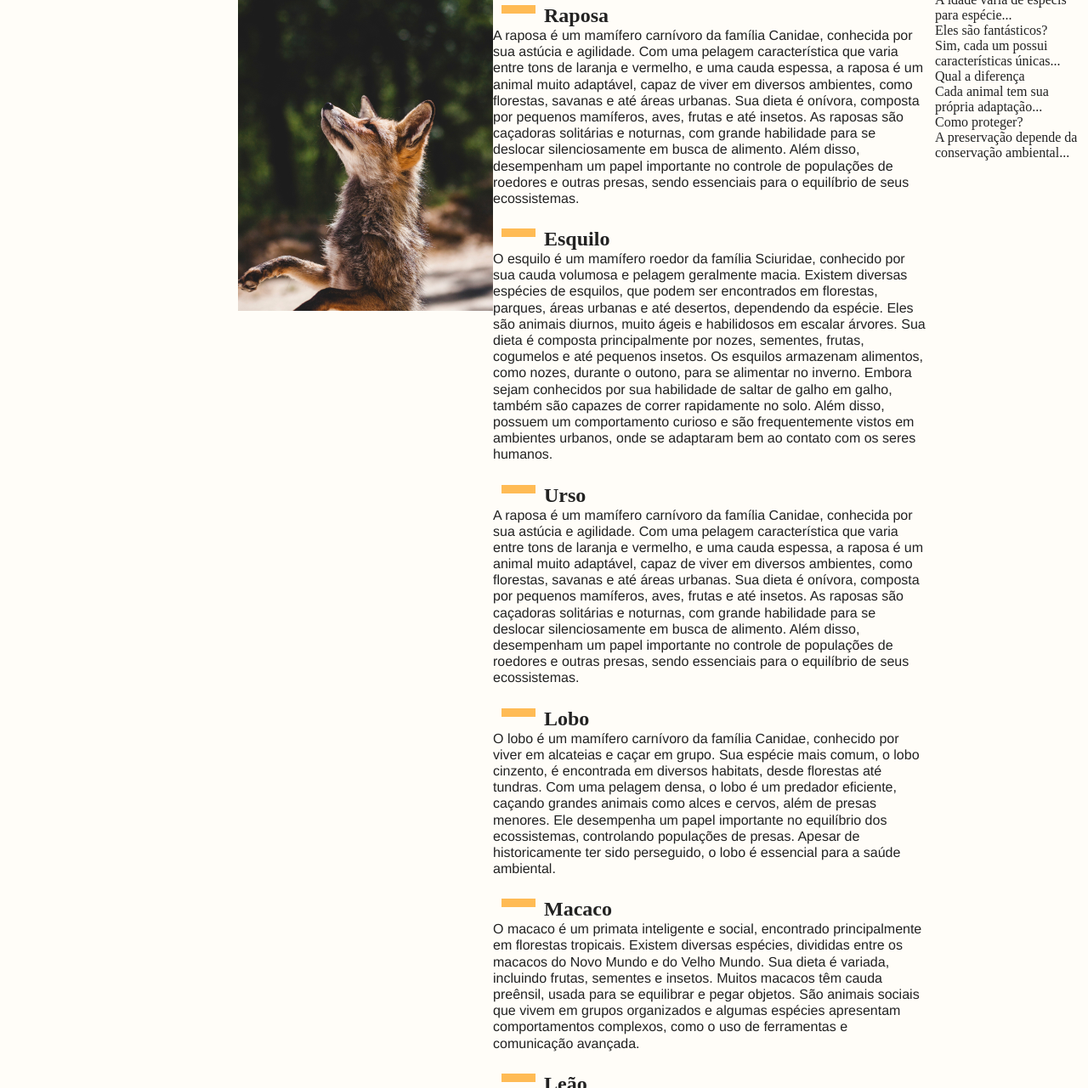
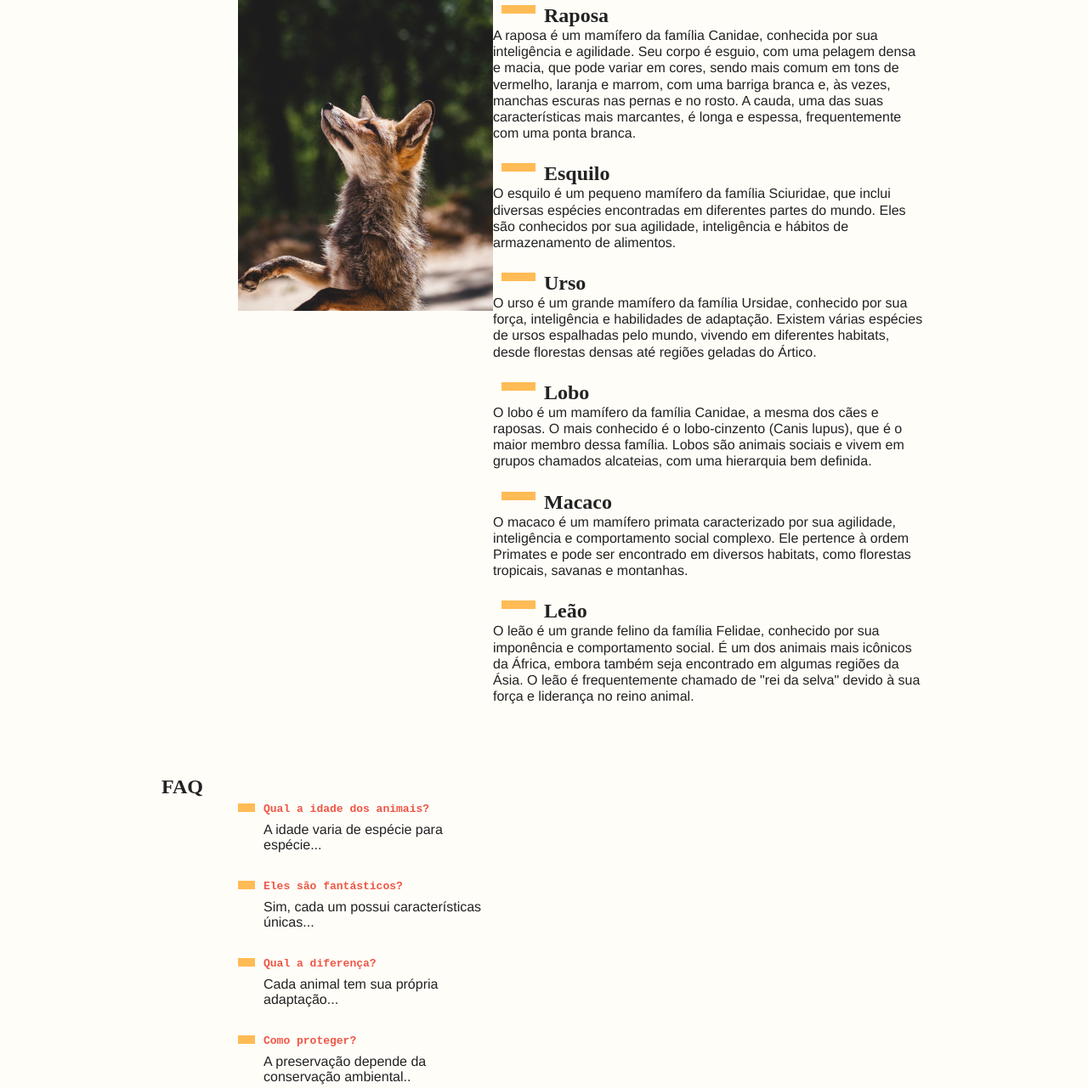
Before and after one commit to Guiteog/Animais_fantasticos, a plain HTML site: page index.html in a window 1280 px wide. Shown: the part 142-1423 px from the top of the page at 85% size. Drawn offline with Linux system fonts and the light colour scheme.

Commit message:
index email

```diff
--- a/index.html
+++ b/index.html
@@ -1,14 +1,14 @@
+
+
 <!DOCTYPE html>
 <html lang="pt-br">
-
 <head>
     <meta charset="UTF-8">
     <meta name="viewport" content="width=device-width, initial-scale=1.0">
     <title>Animais Fantásticos</title>
-    <script>document.documentElement.className += 'js'</script>
+    <script>document.documentElement.className += ' js';</script>
     <link rel="stylesheet" type="text/css" href="css/style.css">
 </head>
-
 <body>
     <nav class="menu js-menu">
         <ul>
@@ -21,113 +21,63 @@
     <section class="grid-section animais js-scroll" id="animais">
         <h1 class="titulo">Animais Fantásticos</h1>
         <ul class="animais-lista js-tabmenu">
-            <li><img src="img/imagem1.jpg"><img></li>
-            <li><img src="img/imagem2.jpg"><img></li>
-            <li><img src="img/imagem3.jpg"><img></li>
-            <li><img src="img/imagem4.jpg"><img></li>
-            <li><img src="img/imagem5.jpg"><img></li>
-            <li><img src="img/imagem6.jpg"><img></li>
+            <li><img src="img/imagem1.jpg"></li>
+            <li><img src="img/imagem2.jpg"></li>
+            <li><img src="img/imagem3.jpg"></li>
+            <li><img src="img/imagem4.jpg"></li>
+            <li><img src="img/imagem5.jpg"></li>
+            <li><img src="img/imagem6.jpg"></li>
         </ul>
-        <div class="animais-descao js-tacontent">
+        <div class="animais-descricao js-tacontent">
             <section>
                 <h2>Raposa</h2>
-
-                <!-- Raposa -->
-                <p>
-                    A raposa é um mamífero carnívoro da família Canidae, conhecida por sua astúcia e agilidade. Com uma
-                    pelagem característica que varia entre tons de laranja e vermelho, e uma cauda espessa, a raposa é
-                    um animal muito adaptável, capaz de viver em diversos ambientes, como florestas, savanas e até áreas
-                    urbanas. Sua dieta é onívora, composta por pequenos mamíferos, aves, frutas e até insetos. As
-                    raposas são caçadoras solitárias e noturnas, com grande habilidade para se deslocar silenciosamente
-                    em busca de alimento. Além disso, desempenham um papel importante no controle de populações de
-                    roedores e outras presas, sendo essenciais para o equilíbrio de seus ecossistemas.
+                <p> A raposa é um mamífero da família Canidae, conhecida por sua inteligência e agilidade. Seu corpo é esguio, com uma pelagem densa e macia, que pode variar em cores, sendo mais comum em tons de vermelho, laranja e marrom, com uma barriga branca e, às vezes, manchas escuras nas pernas e no rosto. A cauda, uma das suas características mais marcantes, é longa e espessa, frequentemente com uma ponta branca.
                 </p>
             </section>
             <section>
                 <h2>Esquilo</h2>
-
-                <!-- Esquilo -->
-                <p>
-                    O esquilo é um mamífero roedor da família Sciuridae, conhecido por sua cauda volumosa e pelagem
-                    geralmente macia. Existem diversas espécies de esquilos, que podem ser encontrados em florestas,
-                    parques, áreas urbanas e até desertos, dependendo da espécie. Eles são animais diurnos, muito ágeis
-                    e habilidosos em escalar árvores. Sua dieta é composta principalmente por nozes, sementes, frutas,
-                    cogumelos e até pequenos insetos. Os esquilos armazenam alimentos, como nozes, durante o outono,
-                    para se alimentar no inverno. Embora sejam conhecidos por sua habilidade de saltar de galho em
-                    galho, também são capazes de correr rapidamente no solo. Além disso, possuem um comportamento
-                    curioso e são frequentemente vistos em ambientes urbanos, onde se adaptaram bem ao contato com os
-                    seres humanos.
+                <p> O esquilo é um pequeno mamífero da família Sciuridae, que inclui diversas espécies encontradas em diferentes partes do mundo. Eles são conhecidos por sua agilidade, inteligência e hábitos de armazenamento de alimentos.
                 </p>
             </section>
             <section>
                 <h2>Urso</h2>
-
-                <!-- Urso -->
-                <p>
-                    A raposa é um mamífero carnívoro da família Canidae, conhecida por sua astúcia e agilidade. Com uma
-                    pelagem característica que varia entre tons de laranja e vermelho, e uma cauda espessa, a raposa é
-                    um animal muito adaptável, capaz de viver em diversos ambientes, como florestas, savanas e até áreas
-                    urbanas. Sua dieta é onívora, composta por pequenos mamíferos, aves, frutas e até insetos. As
-                    raposas são caçadoras solitárias e noturnas, com grande habilidade para se deslocar silenciosamente
-                    em busca de alimento. Além disso, desempenham um papel importante no controle de populações de
-                    roedores e outras presas, sendo essenciais para o equilíbrio de seus ecossistemas.
+                <p> O urso é um grande mamífero da família Ursidae, conhecido por sua força, inteligência e habilidades de adaptação. Existem várias espécies de ursos espalhadas pelo mundo, vivendo em diferentes habitats, desde florestas densas até regiões geladas do Ártico.
                 </p>
             </section>
             <section>
                 <h2>Lobo</h2>
-
-                <!-- Lobo -->
-                <p>
-                    O lobo é um mamífero carnívoro da família Canidae, conhecido por viver em alcateias e caçar em
-                    grupo. Sua espécie mais comum, o lobo cinzento, é encontrada em diversos habitats, desde florestas
-                    até tundras. Com uma pelagem densa, o lobo é um predador eficiente, caçando grandes animais como
-                    alces e cervos, além de presas menores. Ele desempenha um papel importante no equilíbrio dos
-                    ecossistemas, controlando populações de presas. Apesar de historicamente ter sido perseguido, o lobo
-                    é essencial para a saúde ambiental.
+                <p> O lobo é um mamífero da família Canidae, a mesma dos cães e raposas. O mais conhecido é o lobo-cinzento (Canis lupus), que é o maior membro dessa família. Lobos são animais sociais e vivem em grupos chamados alcateias, com uma hierarquia bem definida.
                 </p>
             </section>
             <section>
                 <h2>Macaco</h2>
-
-                <!-- Macaco -->
-                <p>
-                    O macaco é um primata inteligente e social, encontrado principalmente em florestas tropicais.
-                    Existem diversas espécies, divididas entre os macacos do Novo Mundo e do Velho Mundo. Sua dieta é
-                    variada, incluindo frutas, sementes e insetos. Muitos macacos têm cauda preênsil, usada para se
-                    equilibrar e pegar objetos. São animais sociais que vivem em grupos organizados e algumas espécies
-                    apresentam comportamentos complexos, como o uso de ferramentas e comunicação avançada.
+                <p> O macaco é um mamífero primata caracterizado por sua agilidade, inteligência e comportamento social complexo. Ele pertence à ordem Primates e pode ser encontrado em diversos habitats, como florestas tropicais, savanas e montanhas.
                 </p>
             </section>
             <section>
                 <h2>Leão</h2>
-
-                <!-- Leão -->
-                <p>
-                    O leão é um grande felino social encontrado principalmente na África. Vive em manadas, onde as
-                    fêmeas caçam e os machos protegem o território. Sua dieta é carnívora, composta por grandes
-                    herbívoros. Conhecido pelo rugido imponente e pela juba do macho, o leão é um predador de topo que
-                    ajuda a controlar as populações de presas em seu habitat.
+                <p>O leão é um grande felino da família Felidae, conhecido por sua imponência e comportamento social. É um dos animais mais icônicos da África, embora também seja encontrado em algumas regiões da Ásia. O leão é frequentemente chamado de "rei da selva" devido à sua força e liderança no reino animal.
                 </p>
             </section>
         </div>
     </section>
-    <section class="grid-setion Faq js-scroll" id="faq">
+    <section class="grid-section Faq js-scroll" id="faq">
         <h1 class="Titulo">FAQ</h1>
-        <dl class="faq-list js-accordion">
-            <dt>Qual a idada dos animais?</dt>
-            <dd>A idade varia de espécis para espécie...</dd>
+        <dl class="faq-lista js-accordion">
+            <dt>Qual a idade dos animais?</dt>
+            <dd>A idade varia de espécie para espécie...</dd>
             <dt>Eles são fantásticos?</dt>
             <dd>Sim, cada um possui características únicas...</dd>
-            <dt>Qual a diferença</dt>
+            <dt>Qual a diferença?</dt>
             <dd>Cada animal tem sua própria adaptação...</dd>
             <dt>Como proteger?</dt>
-            <dd>A preservação depende da conservação ambiental...</dd>
+            <dd>A preservação depende da conservação ambiental..</dd>
         </dl>
     </section>
     <section class="grid-section contato js-scroll" id="contato">
-        <h1 class="titulo" contato></h1>
+        <h1 class="titulo">Contato</h1>
         <div class="mapa">
-            <img src="img/mapa.png" alt="mapa">
+            <img src="img/mapa.png" alt="">
         </div>
         <ul class="dados">
             <li>guilherme.t.gomes7@aluno.senai.br</li>
@@ -137,8 +87,7 @@
     </section>
     <footer class="copy">
         <p>Todos os direitos reservados.</p>
-        <script src="script.js"></script>
     </footer>
+    <script src="script.js"></script>
 </body>
-
 </html>
```
